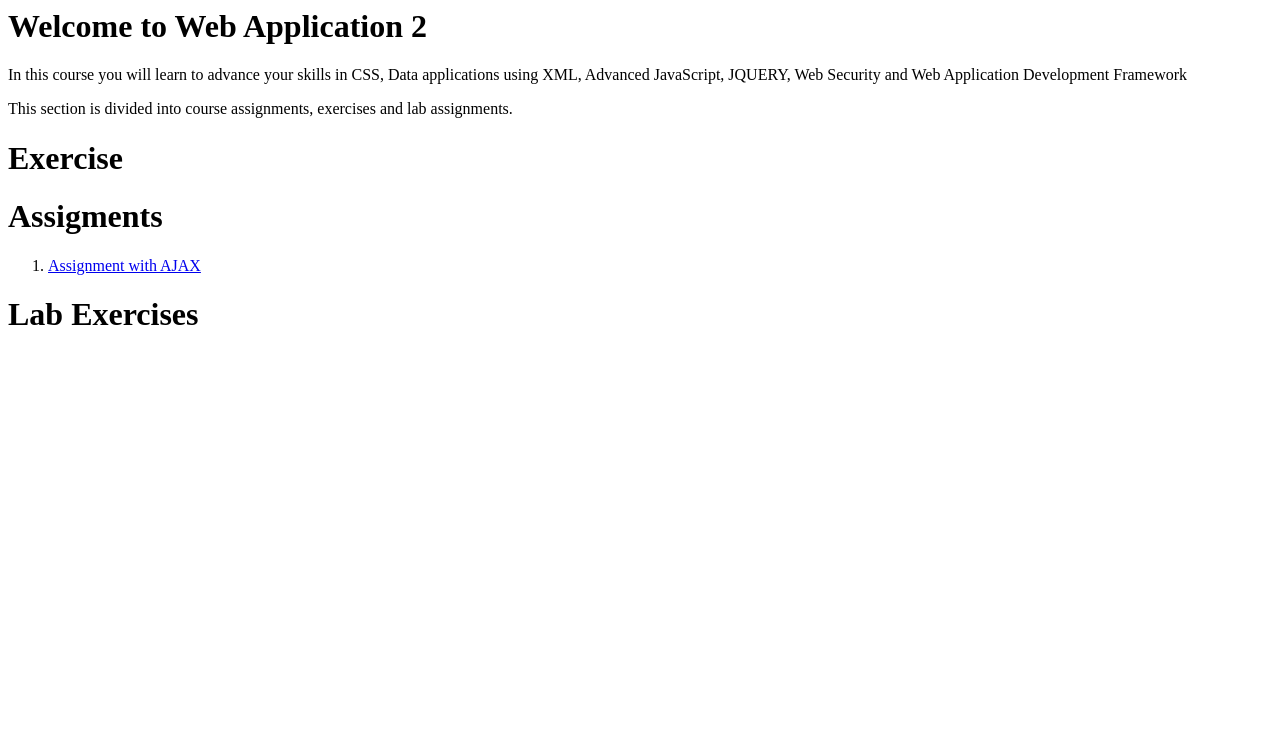
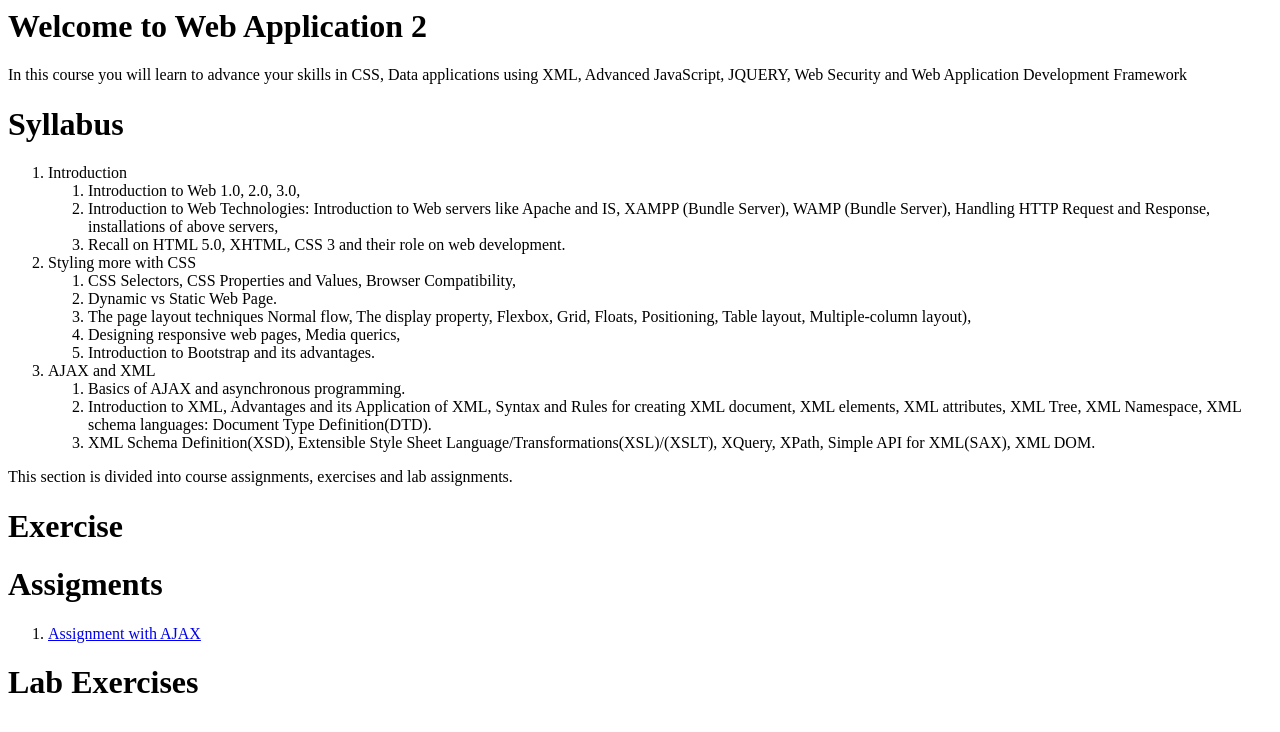
Before and after one commit to Gandaki-University/bit2021, a plain HTML site: page index_web2.html in a window 1280 px wide. Drawn offline with Linux system fonts and the light colour scheme.

Commit message:
syllabus update

```diff
--- a/index_web2.html
+++ b/index_web2.html
@@ -1,7 +1,9 @@
 <html>
+
 <head>
   <title>Introduction to WEB APP 2</title>
 </head>
+
 <body>
   <div class="container">
     <div id="intro">
@@ -9,7 +11,29 @@
       <p>In this course you will learn to advance your skills in CSS, Data applications using XML, Advanced JavaScript, JQUERY, Web Security and Web Application Development Framework </p>
     </div>
     <div id="syllabus">
-
+      <h1>Syllabus</h1>
+      <ol>
+        <li>Introduction</li>
+        <ol>
+          <li>Introduction to Web 1.0, 2.0, 3.0,</li>
+          <li>Introduction to Web Technologies: Introduction to Web servers like Apache and IS, XAMPP (Bundle Server), WAMP (Bundle Server), Handling HTTP Request and Response, installations of above servers,</li>
+          <li> Recall on HTML 5.0, XHTML, CSS 3 and their role on web development.</li>
+        </ol>
+        <li>Styling more with CSS</li>
+        <ol>
+          <li>CSS Selectors, CSS Properties and Values, Browser Compatibility,</li>
+          <li> Dynamic vs Static Web Page.</li>
+          <li> The page layout techniques Normal flow, The display property, Flexbox, Grid, Floats, Positioning, Table layout, Multiple-column layout),</li>
+          <li> Designing responsive web pages, Media querics, </li>
+          <li> Introduction to Bootstrap and its advantages.</li>
+        </ol>
+        <li>AJAX and XML</li>
+        <ol>
+          <li> Basics of AJAX and asynchronous programming.</li>
+<li> Introduction to XML, Advantages and its Application of XML, Syntax and Rules for creating XML document, XML elements, XML attributes, XML Tree, XML Namespace, XML schema languages: Document Type Definition(DTD).</li>
+<li>XML Schema Definition(XSD), Extensible Style Sheet Language/Transformations(XSL)/(XSLT), XQuery, XPath, Simple API for XML(SAX), XML DOM.</li>
+        </ol>
+      </ol>
     </div>
     <div id="exercise">
       <p>This section is divided into course assignments, exercises and lab assignments.</p>
@@ -32,4 +56,5 @@
     </div>
   </div>
 </body>
+
 </html>
```
Also changed, not shown: 1 other file. Lines whose indentation alone changed are shown as unchanged.
